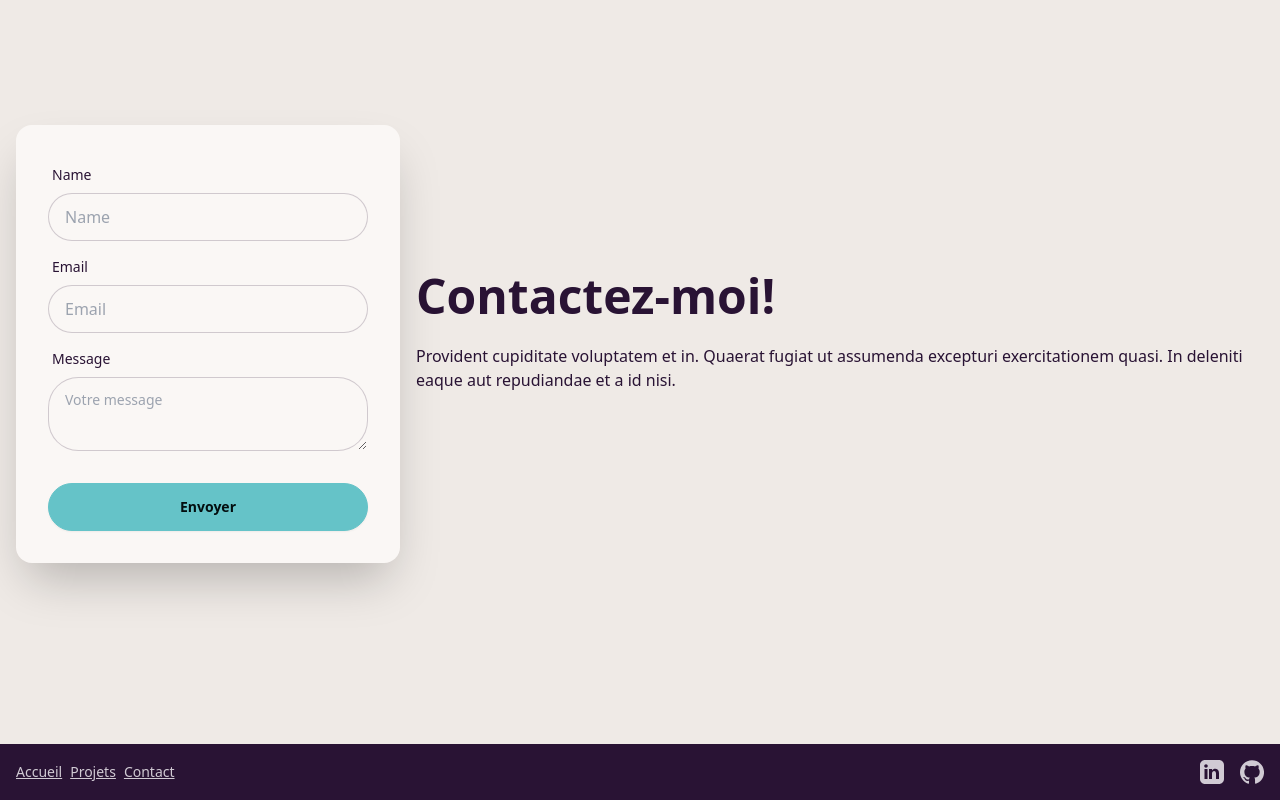
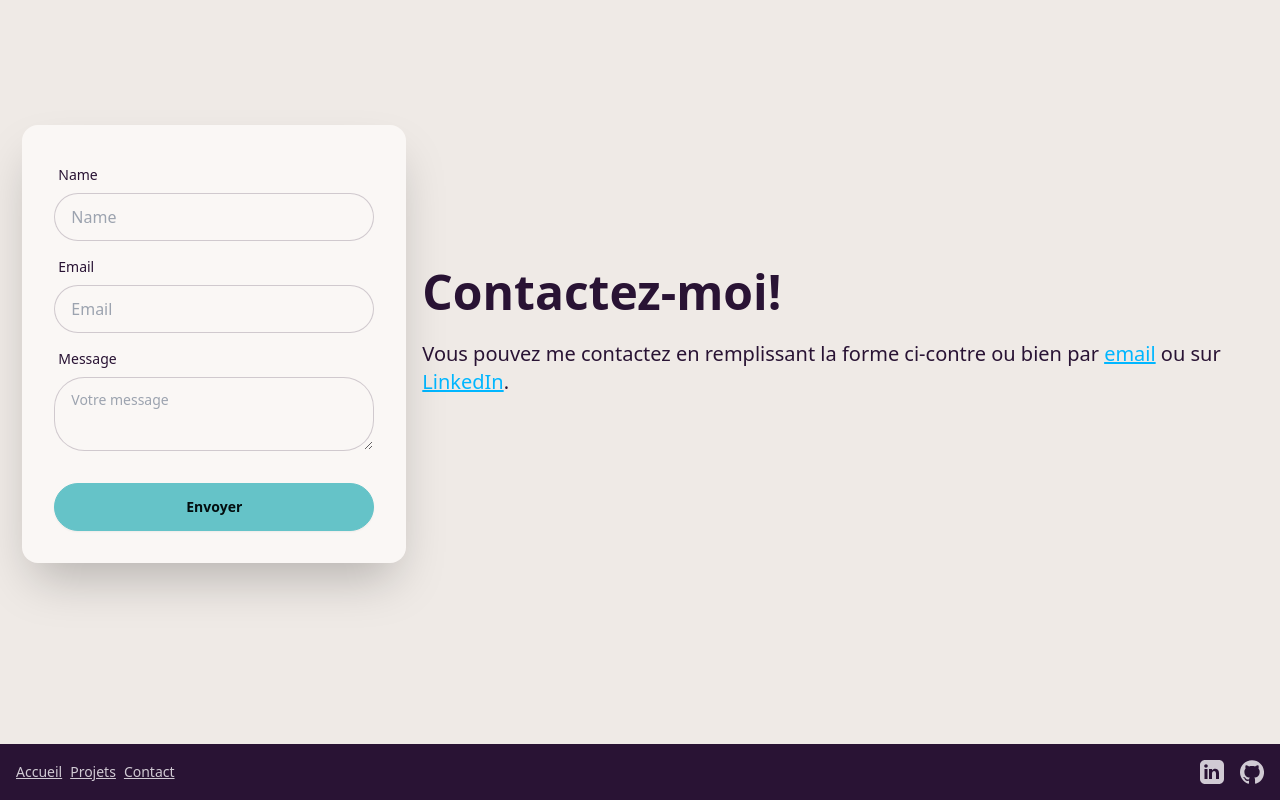
Before and after one commit to Matt-Fr/portfolio_v3, a React (Vite) app: page / in a window 1280 px wide. Shown: the part 2516-3316 px from the top of the page. Built offline with nearby package versions, Linux system fonts and the light colour scheme.

Commit message:
added contact section

```diff
--- a/src/sections/Contact.tsx
+++ b/src/sections/Contact.tsx
@@ -5,10 +5,25 @@ const Contact = () => {
         <div className="hero-content flex-col lg:flex-row-reverse">
           <div className="text-center lg:text-left">
             <h1 className="text-5xl font-bold">Contactez-moi!</h1>
-            <p className="py-6">
-              Provident cupiditate voluptatem et in. Quaerat fugiat ut assumenda
-              excepturi exercitationem quasi. In deleniti eaque aut repudiandae
-              et a id nisi.
+            <p className="py-6 text-xl">
+              Vous pouvez me contactez en remplissant la forme ci-contre ou bien
+              par{" "}
+              <a
+                className="link link-info"
+                href="mailto:matthieu_franck@orange.fr"
+              >
+                email
+              </a>{" "}
+              ou sur{" "}
+              <a
+                href="https://www.linkedin.com/in/matthieu-franck/"
+                target="_blank"
+                rel="noopener noreferrer"
+                className="link link-info"
+              >
+                LinkedIn
+              </a>
+              .
             </p>
           </div>
           <div className="card bg-base-100 w-full max-w-sm shrink-0 shadow-2xl">
```
